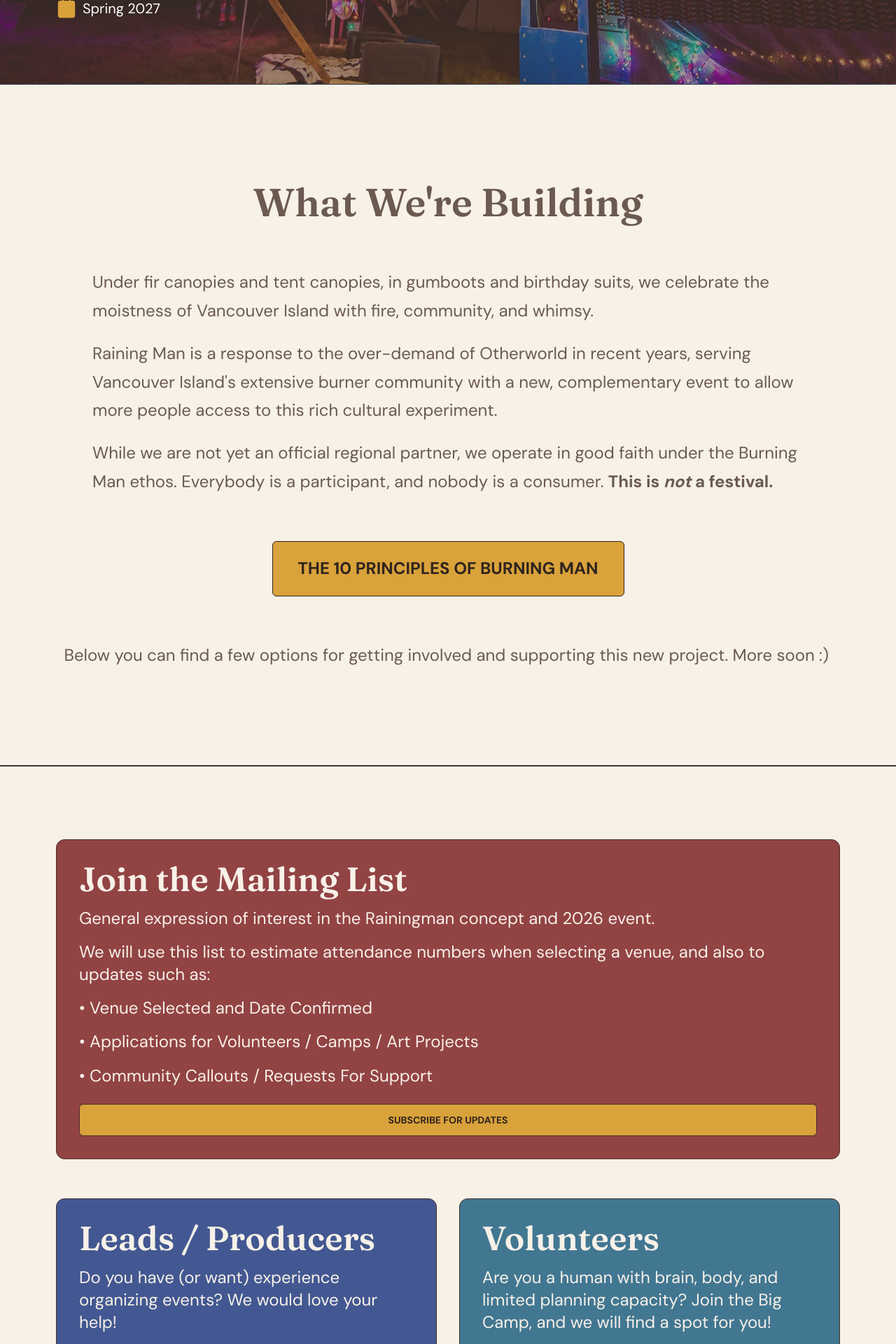
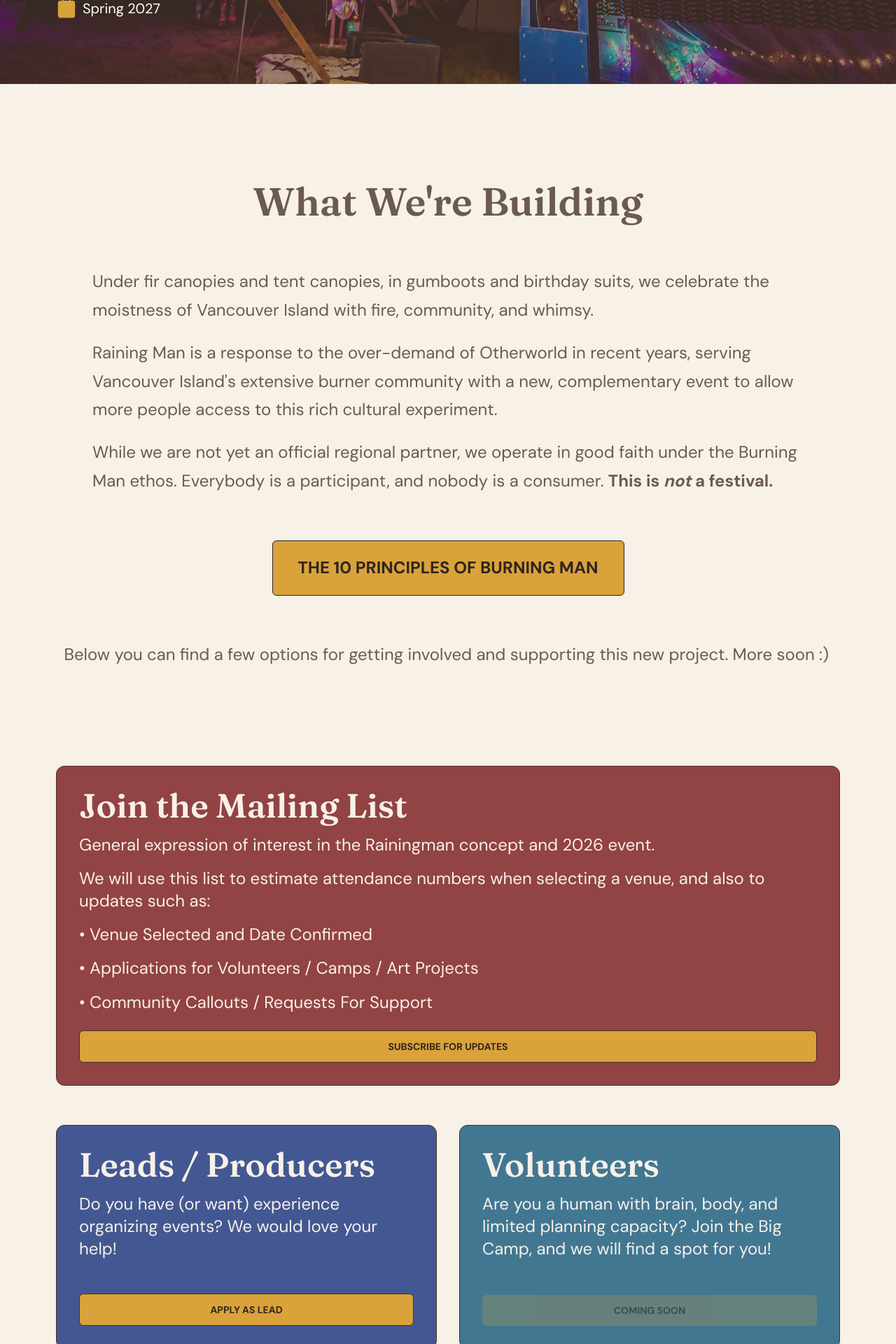
Before and after one commit to noalbalint/rainingman, a React (Vite) app: page / in a window 1280 px wide. Shown: the part 640-2560 px from the top of the page at 70% size. Built offline with nearby package versions, Linux system fonts and the light colour scheme.

Commit message:
update spacing

```diff
--- a/src/screens/RainingmanHome/sections/CommunityParticipationSection/CommunityParticipationSection.tsx
+++ b/src/screens/RainingmanHome/sections/CommunityParticipationSection/CommunityParticipationSection.tsx
@@ -81,7 +81,7 @@ const participationRows: ParticipationCard[][] = [
 export const CommunityParticipationSection = (): JSX.Element => {
   return (
     <section
-      className="flex w-full flex-col gap-14 border-y border-[#4a2e24] bg-[#f7f1e8] px-6 py-16 sm:px-10 md:px-20 md:py-[104px]"
+      className="flex w-full flex-col gap-14 bg-[#f7f1e8] px-6 pb-16 sm:px-10 md:px-20 md:pb-[104px]"
       aria-label="Community participation"
       id="get-involved"
     >
--- a/src/screens/RainingmanHome/sections/EventVisionSection/EventVisionSection.tsx
+++ b/src/screens/RainingmanHome/sections/EventVisionSection/EventVisionSection.tsx
@@ -7,7 +7,7 @@ const visionParagraphs = [
 
 export const EventVisionSection = (): JSX.Element => {
   return (
-    <section className="self-stretch w-full border-y border-[#333c47] bg-[#f7f1e8] px-6 py-20 sm:px-10 lg:min-h-[974px] lg:px-12 lg:py-24">
+    <section className="self-stretch w-full bg-[#f7f1e8] px-6 py-20 sm:px-10 lg:min-h-[974px] lg:px-12 lg:py-24">
       <div className="mx-auto flex w-full max-w-[1097px] flex-col items-center justify-center gap-16 lg:min-h-[780px]">
         <h2 id="what-were-building" className="m-0 text-center [font-family:'Fraunces',Helvetica] text-[40px] font-semibold leading-[1.1] tracking-[0] text-[#6b5a4f] sm:text-[48px] lg:text-[56px] lg:leading-[61.6px]">
           What We&apos;re Building
```
